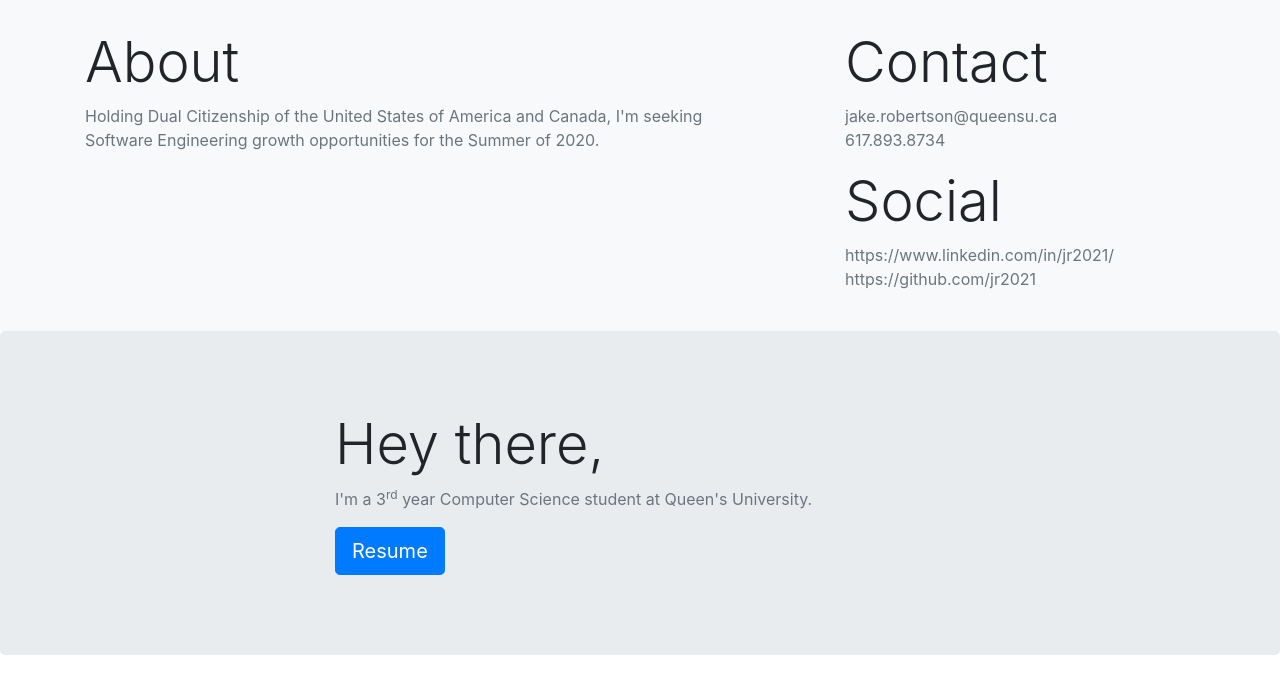
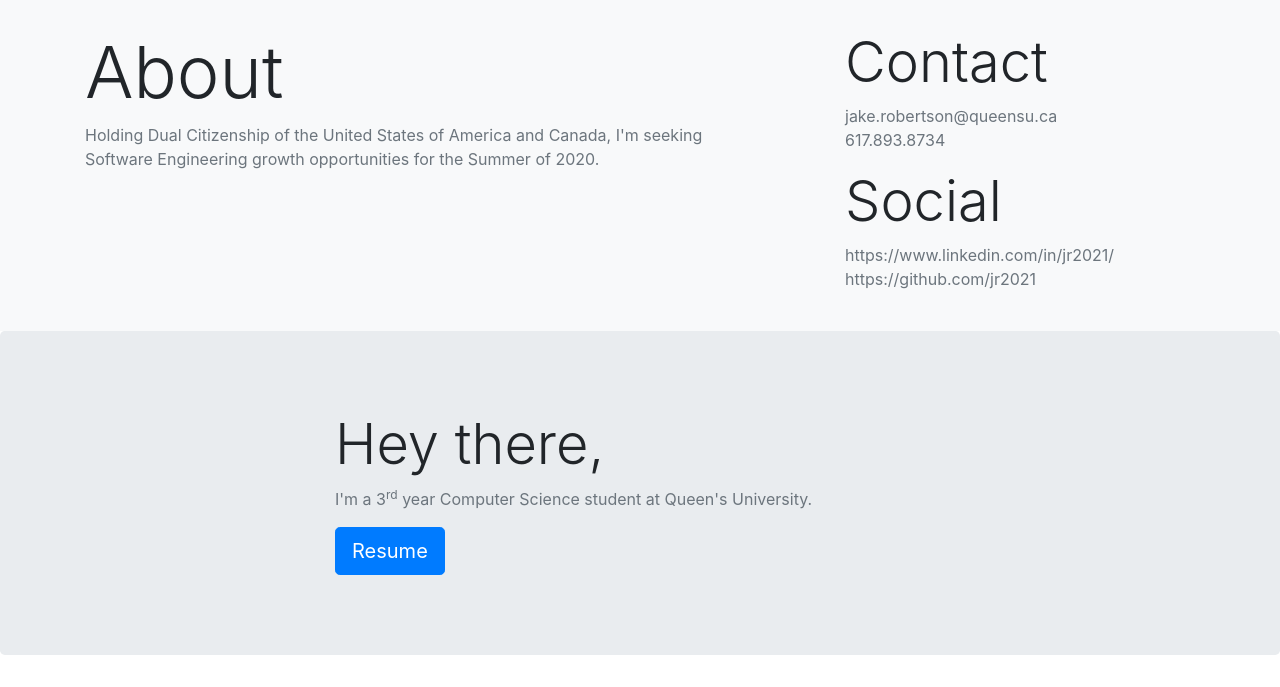
Before and after one commit to jr2021/jr2021.github.io, a plain HTML site: page index.html in a window 1280 px wide. Both pictures are taken after a click on the button "Toggle navigation". Shown: the part 121-808 px from the top of the page. Drawn offline with nearby package versions, Linux system fonts and the light colour scheme.

Commit message:
Update index.html

```diff
--- a/index.html
+++ b/index.html
@@ -25,7 +25,7 @@
       <div class="container">
         <div class="row">
           <div class="col-sm-8 col-md-7 py-4">
-            <h3 class="display-4">About</h3>
+            <h3 class="display-3">About</h3>
             <p class="text-muted">Holding Dual Citizenship of the United States of America and Canada, I'm seeking Software Engineering growth opportunities for the Summer of 2020.</p>
           </div>
           <div class="col-sm-4 offset-md-1 py-4">
```
